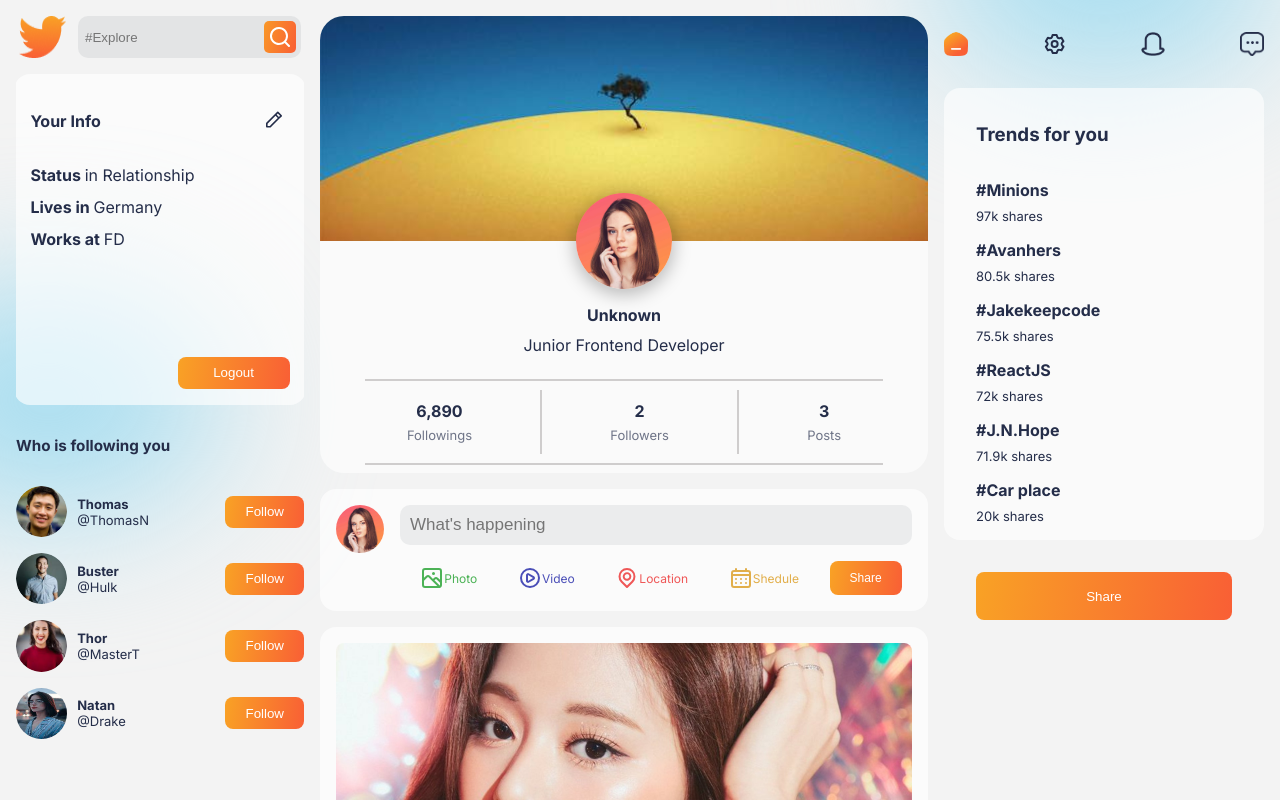
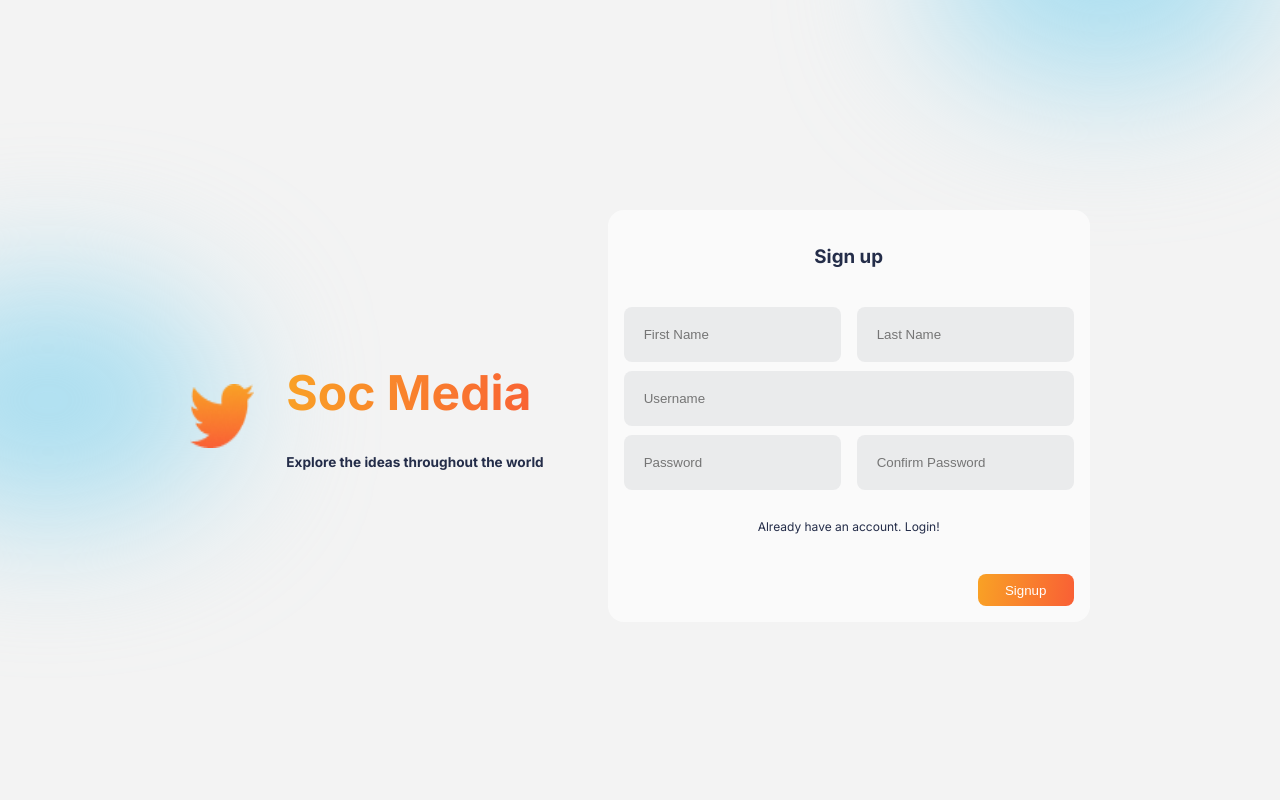
Before and after one commit to fl0wka/Social-Media, a React (Create React App) app in the folder client/: page /auth in a window 1280 px wide. Shown: the top 800 px of the page. Built offline with nearby package versions, Linux system fonts and the light colour scheme.

Commit message:
Added auth page

```diff
--- a/client/src/App.js
+++ b/client/src/App.js
@@ -1,4 +1,5 @@
 import "./App.css"
+import Auth from "./pages/Auth/Auth"
 import Profile from "./pages/Profile/Profile"
 import Home from "./pages/home/Home"
 
@@ -8,7 +9,8 @@
 			<div className="blur" style={{ top: "-18%", right: "0" }}></div>
 			<div className="blur" style={{ top: "36%", left: "-8rem" }}></div>
 			{/* <Home /> */}
-			<Profile />
+			{/* <Profile /> */}
+			<Auth />
 		</div>
 	)
 }
--- /dev/null
+++ b/client/src/pages/Auth/Auth.css
@@ -0,0 +1,89 @@
+.Auth {
+	display: flex;
+	align-items: center;
+	justify-content: center;
+	height: 100vh;
+	gap: 4rem;
+	position: relative;
+}
+
+.Auth > div {
+	display: flex;
+	align-items: center;
+	justify-content: center;
+}
+
+/* left side */
+.a-left {
+	gap: 2rem;
+}
+
+.a-left > img {
+	width: 4rem;
+	height: 4rem;
+}
+
+.Webname > h1 {
+	font-size: 3rem;
+	background-color: red;
+
+	/* Создание градиента */
+	background-image: var(--buttonBg);
+
+	/* Установка размера фона и свойства повтора */
+	background-size: 100%;
+	background-repeat: repeat;
+
+	/* Использую текст в качестве маски для фона */
+	/* Это позволит отобразить градиент в виде цвета текста, а не фона background'а */
+	-webkit-background-clip: text;
+	-webkit-text-fill-color: transparent;
+	-moz-background-clip: text;
+	-moz-text-fill-color: transparent;
+}
+
+.Webname > h6 {
+	font-size: 0.85rem;
+}
+
+.infoForm {
+	display: flex;
+	flex-direction: column;
+	align-items: center;
+	justify-content: center;
+	gap: 2rem;
+}
+
+.infoInput {
+	border: none;
+	outline: none;
+	background-color: var(--inputColor);
+	border-radius: 8px;
+	padding: 20px;
+	flex: 1;
+}
+
+.infoForm > div {
+	display: flex;
+	gap: 1rem;
+	height: 2rem;
+	width: 90%;
+}
+
+.infoButton {
+	width: 6rem;
+	height: 2rem;
+	align-self: flex-end;
+}
+
+.authForm {
+	background-color: var(--cardColor);
+	border-radius: 1rem;
+	padding: 1rem;
+}
+
+.authForm > div {
+	width: 100%;
+	align-items: center;
+	justify-content: center;
+}
--- /dev/null
+++ b/client/src/pages/Auth/Auth.jsx
@@ -0,0 +1,77 @@
+import React from "react"
+import Logo from "../../img/logo.png"
+import "./Auth.css"
+
+const Auth = () => {
+	return (
+		<div className="Auth">
+			<div className="a-left">
+				<img src={Logo} alt="" />
+				<div className="Webname">
+					<h1>Soc Media</h1>
+					<h6>Explore the ideas throughout the world</h6>
+				</div>
+			</div>
+			<SignUp />
+		</div>
+	)
+}
+
+function SignUp() {
+	return (
+		<div className="a-right">
+			<form className="infoForm authForm">
+				<h3>Sign up</h3>
+				<div>
+					<input
+						type="text"
+						placeholder="First Name"
+						className="infoInput"
+						name="firstname"
+					/>
+					<input
+						type="text"
+						placeholder="Last Name"
+						className="infoInput"
+						name="lastname"
+					/>
+				</div>
+
+				<div>
+					<input
+						type="text"
+						placeholder="Username"
+						className="infoInput"
+						name="username"
+					/>
+				</div>
+
+				<div>
+					<input
+						type="text"
+						placeholder="Password"
+						className="infoInput"
+						name="password"
+					/>
+					<input
+						type="text"
+						placeholder="Confirm Password"
+						className="infoInput"
+						name="confirmpass"
+					/>
+				</div>
+
+				<div>
+					<span style={{ fontSize: "12px" }}>
+						Already have an account. Login!
+					</span>
+				</div>
+				<button className="button infoButton" type="sumbit">
+					Signup
+				</button>
+			</form>
+		</div>
+	)
+}
+
+export default Auth
```
